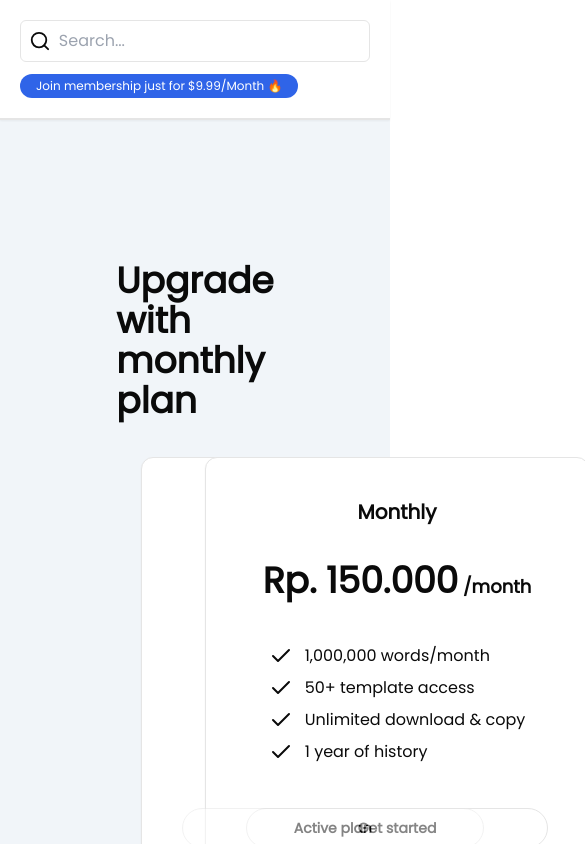
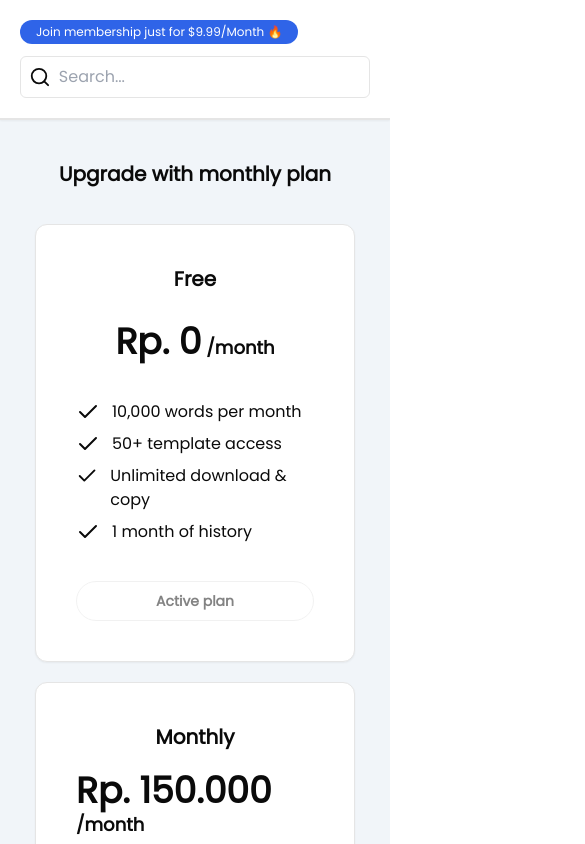
Before and after one commit to rafiialgh/ai-content-generator, a Next.js app: page /dashboard/billing in a window 390 px wide. Shown: the top 844 px of the page, 585 px wide, since content can reach past the window. Built offline with nearby package versions, Linux system fonts and the light colour scheme; no server answers.

Commit message:
responsive billing

```diff
--- a/app/dashboard/_components/Header.tsx
+++ b/app/dashboard/_components/Header.tsx
@@ -4,13 +4,13 @@ import React from 'react'
 
 function Header() {
   return (
-    <div className='p-5 shadow-sm border-b-2 sm:flex justify-between items-center bg-white'>
-      <div className='flex gap-2 items-center p-2 border rounded-md sm:w-[25%] max-w-lg'>
+    <div className='p-5 shadow-sm border-b-2 sm:flex sm:justify-between sm:items-center bg-white sm:flex-row flex flex-col-reverse gap-3'>
+      <div className='flex gap-2 items-center p-2 border rounded-md sm:w-[50%] max-w-2xl '>
         <Search />
         <input type='text' placeholder='Search...' className='outline-none text-gray-600 w-full' />
       </div>
-      <div className='flex gap-5 items-center'>
-        <h2 className='bg-primary p-1 rounded-full text-xs text-center text-white px-4 mt-3 sm:mt-0'>Join membership just for $9.99/Month 🔥</h2>
+      <div className='flex gap-5 items-center justify-between'>
+        <h2 className='bg-primary p-1 rounded-full text-xs text-center text-white px-4 sm:mt-0'>Join membership just for $9.99/Month 🔥</h2>
         <UserButton />
       </div>
     </div>
--- a/app/dashboard/billing/page.tsx
+++ b/app/dashboard/billing/page.tsx
@@ -94,12 +94,16 @@ function Billing() {
   }
 
   return (
-    <div className="flex flex-col items-center justify-center p-[8.8rem]">
-      <h1 className="text-4xl font-black">Upgrade with monthly plan</h1>
-      <div className="mt-9 grid grid-cols-2 gap-5">
+    <div className="flex flex-col items-center justify-center p-10">
+      <div className='w-80 sm:w-fit flex justify-center'>
+        <h1 className="text-xl font-black sm:text-4xl">
+          Upgrade with monthly plan
+        </h1>
+      </div>
+      <div className="mt-9 grid grid-rows-2 gap-5 lg:grid lg:grid-cols-2">
         {product.map((item: ProductInterfaces, index) => (
           <div
-            className="flex h-[27rem] w-96 flex-col items-center justify-between rounded-xl border bg-white p-10 shadow-sm"
+            className="flex min-h-[27rem] min-w-80 max-w-96 flex-col items-center justify-between rounded-xl border bg-white p-10 shadow-sm"
             key={index}
           >
             <h3 className="text-xl font-black">{item.name}</h3>
@@ -132,7 +136,7 @@ function Billing() {
             </div>
 
             <Button
-            variant={'outline'}
+              variant={'outline'}
               className={`flex w-full gap-1 rounded-full font-black ${isSubscribed && item.button && 'hidden'}`}
               disabled={isSubscribed || item.button || isProcess}
               onClick={() => checkout(item)}
--- a/app/dashboard/content/_components/OutputSection.tsx
+++ b/app/dashboard/content/_components/OutputSection.tsx
@@ -3,6 +3,7 @@ import '@toast-ui/editor/dist/toastui-editor.css';
 import { Editor } from '@toast-ui/react-editor';
 import { Button } from '@/components/ui/button';
 import { Check, Copy } from 'lucide-react';
+import copy from 'copy-to-clipboard';
 
 interface PROPS {
   aiOutput: string;
@@ -18,7 +19,7 @@ function OutputSection({ aiOutput }: PROPS) {
   }, [aiOutput]);
 
   const handleCopy = (text: string) => {
-    navigator.clipboard.writeText(text)
+    copy(text)
     setClickedButtonIndex(true)
     console.log(clickedButtonIndex)
     setTimeout(() => {
--- a/app/dashboard/history/_components/TableSection.tsx
+++ b/app/dashboard/history/_components/TableSection.tsx
@@ -1,6 +1,7 @@
 'use client'
 import Templates from '@/app/(data)/Templates'
 import { db } from '@/utils/db'
+import copy from 'copy-to-clipboard'
 import { Check, Copy } from 'lucide-react'
 import React, { useCallback, useEffect, useState } from 'react'
 
@@ -33,7 +34,7 @@ function TableSection() {
   }
 
   const handleCopy = (text: string, index: number) => {
-    navigator.clipboard.writeText(text)
+    copy(text)
     setClickedButtonIndex(index)
     setTimeout(() => {
       setClickedButtonIndex(null)
--- a/package.json
+++ b/package.json
@@ -18,6 +18,7 @@
     "@toast-ui/react-editor": "^3.2.3",
     "class-variance-authority": "^0.7.0",
     "clsx": "^2.1.1",
+    "copy-to-clipboard": "^3.3.3",
     "drizzle-orm": "^0.32.0",
     "lucide-react": "^0.399.0",
     "midtrans-client": "^1.3.1",
```
Also changed, not shown: 1 other file (tests, documents, lock files or other folders).
